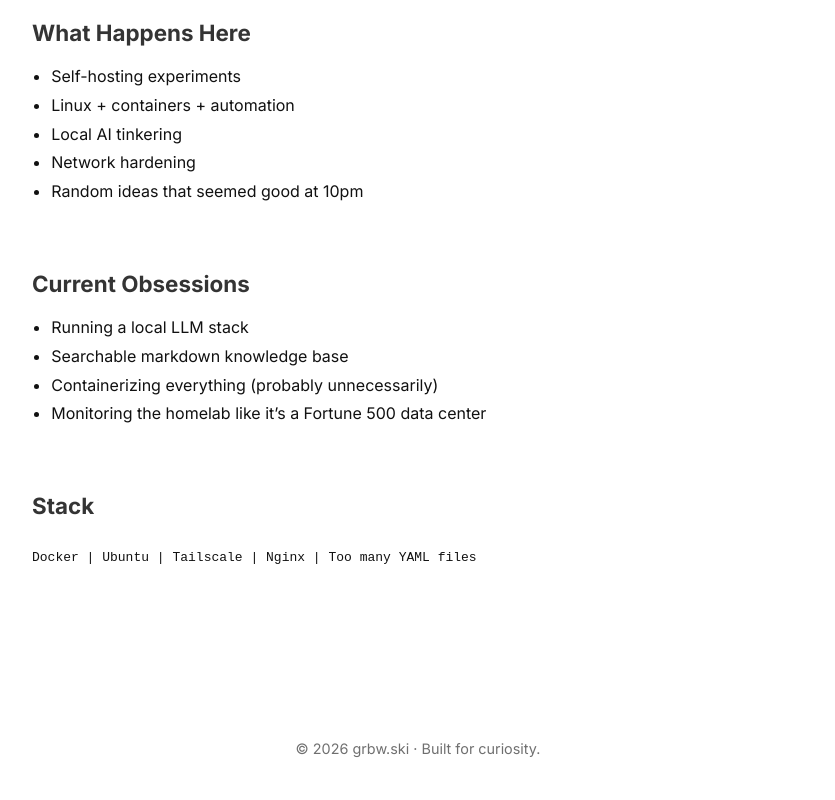
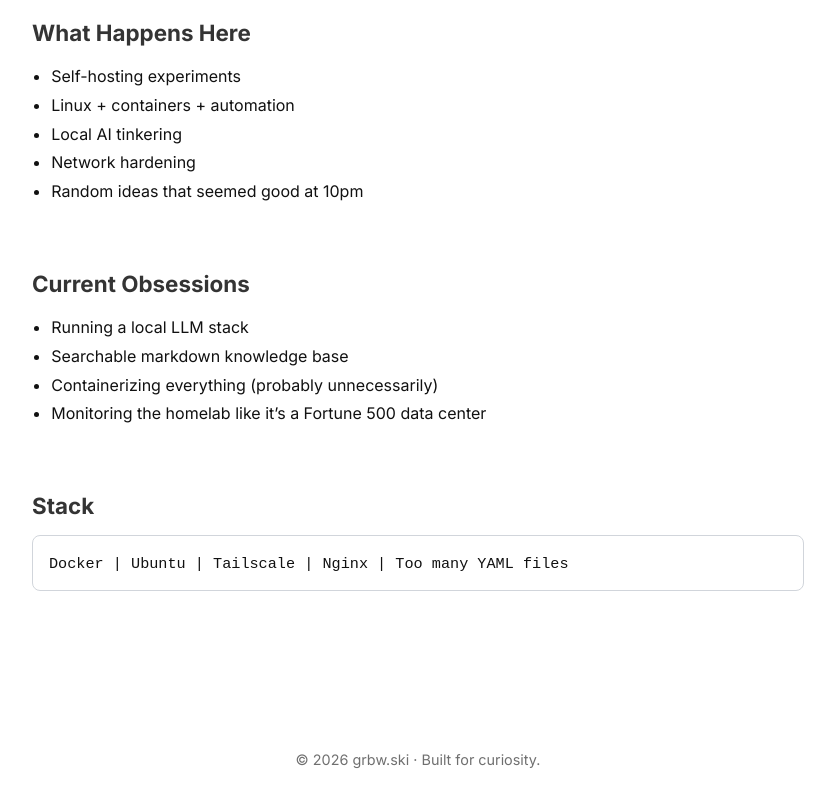
Before and after one commit to mycodex-dev/grbwski, a plain HTML site: page index.html in a window 1280 px wide. Shown: the part 909-1709 px from the top of the page, without its empty margins (222-1057 px from the left). Drawn offline with Linux system fonts and the light colour scheme.

Commit message:
styling changes

```diff
--- a/index.html
+++ b/index.html
@@ -63,9 +63,7 @@
 
   <section class="fade-section">
     <h2>Stack</h2>
-    <pre><code>
-Docker | Ubuntu | Tailscale | Nginx | Too many YAML files
-    </code></pre>
+    <pre class="stack-code-box"><code>Docker | Ubuntu | Tailscale | Nginx | Too many YAML files</code></pre>
   </section>
 
 </main>
--- a/styles.css
+++ b/styles.css
@@ -134,6 +134,18 @@ ul {
   line-height: 1.8;
 }
 
+.stack-code-box {
+  margin: 0;
+  padding: 0.9rem 1rem;
+  border: 1px solid #d1d5db;
+  border-radius: 8px;
+  background: #ffffff;
+  font-family: "JetBrains Mono", "Fira Code", "SFMono-Regular", Menlo, monospace;
+  font-size: 0.95rem;
+  line-height: 1.6;
+  white-space: pre-wrap;
+}
+
 /* Fade-in Effect */
 
 .fade-section {
```
